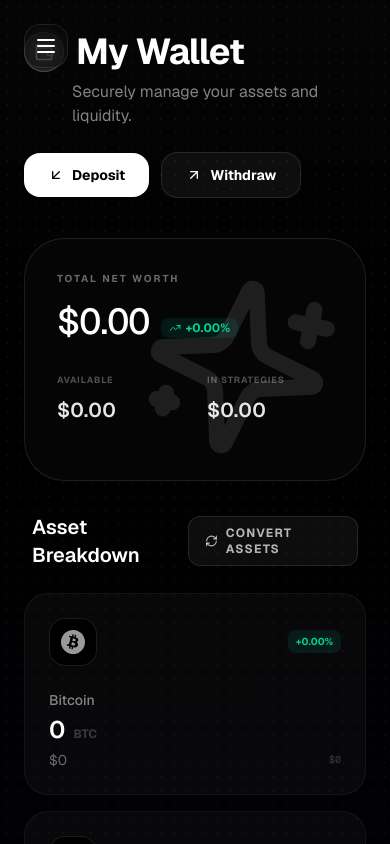
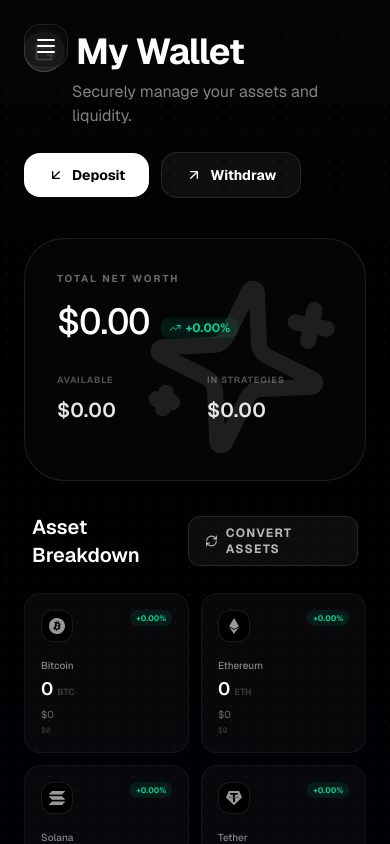
Before and after one commit to KnittyDev/AuraAI-Wallet, a Next.js app: page /dashboard/wallet in a window 390 px wide. Shown: the top 844 px of the page. Built offline with nearby package versions, Linux system fonts and the light colour scheme; no server answers.

Commit message:
ui improvements

```diff
--- a/app/dashboard/deposit/page.tsx
+++ b/app/dashboard/deposit/page.tsx
@@ -30,7 +30,7 @@ const NETWORKS: Record<string, { id: string; name: string; fee: string; time: st
     { id: "erc20", name: "ETH (ERC20)", fee: "5 USDT", time: "5 mins" },
     { id: "bep20", name: "BSC (BEP20)", fee: "0.5 USDT", time: "2 mins" },
   ],
-  btc: [{ id: "btc", name: "Bitcoin", fee: "0.0005 BTC", time: "30 mins" }],
+  btc: [{ id: "btc", name: "Bitcoin", fee: "FREE", time: "30 mins" }],
   eth: [{ id: "erc20", name: "Ethereum", fee: "0.002 ETH", time: "5 mins" }],
   sol: [{ id: "sol", name: "Solana", fee: "0.01 SOL", time: "1 min" }],
 };
--- a/app/dashboard/wallet/page.tsx
+++ b/app/dashboard/wallet/page.tsx
@@ -236,35 +236,35 @@ export default function WalletPage() {
                   </Link>
                 </div>
 
-                <div className="grid grid-cols-1 md:grid-cols-2 gap-4">
+                <div className="grid grid-cols-2 gap-3 md:gap-4">
                   {assetsWithPrices.map((asset, i) => (
                     <motion.div
                       key={asset.symbol}
                       initial={{ opacity: 0, y: 10 }}
                       animate={{ opacity: 1, y: 0 }}
                       transition={{ delay: i * 0.1 }}
-                      className="rounded-3xl border border-white/5 bg-white/[0.03] p-6 hover:bg-white/[0.06] transition-all cursor-pointer group"
+                      className="rounded-2xl md:rounded-3xl border border-white/5 bg-white/[0.03] p-4 md:p-6 hover:bg-white/[0.06] transition-all cursor-pointer group flex flex-col justify-between"
                     >
-                      <div className="flex items-center justify-between mb-6">
-                        <div className={`h-12 w-12 rounded-2xl bg-black flex items-center justify-center border border-white/10 group-hover:border-white/20 transition-colors`}>
-                          <asset.icon className={`h-6 w-6 ${asset.color}`} />
+                      <div className="flex items-start md:items-center justify-between mb-4 md:mb-6">
+                        <div className={`h-8 w-8 md:h-12 md:w-12 rounded-xl md:rounded-2xl bg-black flex items-center justify-center border border-white/10 group-hover:border-white/20 transition-colors shrink-0`}>
+                          <asset.icon className={`h-4 w-4 md:h-6 md:w-6 ${asset.color}`} />
                         </div>
-                        <span className={`text-[10px] font-bold px-2 py-1 rounded-lg ${Number(asset.change) >= 0 ? "bg-emerald-400/10 text-emerald-400" : "bg-red-400/10 text-red-400"
+                        <span className={`text-[8px] md:text-[10px] font-bold px-1.5 py-0.5 md:px-2 md:py-1 rounded-lg ${Number(asset.change) >= 0 ? "bg-emerald-400/10 text-emerald-400" : "bg-red-400/10 text-red-400"
                           }`}>
                           {Number(asset.change) >= 0 ? "+" : ""}{asset.change}%
                         </span>
                       </div>
                       <div>
-                        <h4 className="text-sm font-medium text-white/50 mb-1">{asset.name}</h4>
-                        <div className="flex items-baseline gap-2">
-                          <p className="text-2xl font-semibold text-white">{asset.balance}</p>
-                          <span className="text-xs font-bold text-white/20">{asset.symbol}</span>
+                        <h4 className="text-[10px] md:text-sm font-medium text-white/50 mb-0.5 md:mb-1 truncate">{asset.name}</h4>
+                        <div className="flex items-baseline gap-1 md:gap-2">
+                          <p className="text-lg sm:text-xl md:text-2xl font-semibold text-white truncate">{asset.balance}</p>
+                          <span className="text-[9px] md:text-xs font-bold text-white/20 shrink-0">{asset.symbol}</span>
                         </div>
-                        <div className="flex items-center justify-between mt-1">
-                          <p className="text-sm text-white/40">
+                        <div className="flex flex-col 2xl:flex-row 2xl:items-center justify-between mt-1 md:mt-2 gap-0.5">
+                          <p className="text-[10px] md:text-sm text-white/40 truncate">
                             ${new Intl.NumberFormat("en-US").format(asset.value)}
                           </p>
-                          <p className="text-[10px] text-white/20 font-mono">
+                          <p className="text-[8px] md:text-[10px] text-white/20 font-mono truncate">
                             ${asset.price.toLocaleString()}
                           </p>
                         </div>
--- a/app/dashboard/withdraw/page.tsx
+++ b/app/dashboard/withdraw/page.tsx
@@ -30,7 +30,7 @@ const NETWORKS: Record<string, { id: string; name: string; fee: string; time: st
     { id: "erc20", name: "ETH (ERC20)", fee: "12 USDT", time: "5 mins" },
     { id: "bep20", name: "BSC (BEP20)", fee: "0.8 USDT", time: "2 mins" },
   ],
-  bitcoin: [{ id: "btc", name: "Bitcoin", fee: "0.0004 BTC", time: "30 mins" }],
+  bitcoin: [{ id: "btc", name: "Bitcoin", fee: "FREE", time: "30 mins" }],
   ethereum: [{ id: "erc20", name: "Ethereum", fee: "0.003 ETH", time: "5 mins" }],
   solana: [{ id: "sol", name: "Solana", fee: "0.01 SOL", time: "1 min" }],
 };
@@ -370,8 +370,8 @@ export default function WithdrawPage() {
                     <div className="flex justify-between text-sm font-bold">
                       <span className="text-white">Receive Amount</span>
                       <span className="text-cyan-400">
-                        {amount && !isNaN(Number(amount))
-                          ? (Number(amount) - parseFloat(selectedNetwork.fee)).toFixed(selectedAsset.symbol === "BTC" ? 8 : 2)
+                        {amount && selectedNetwork
+                          ? (Number(amount) - (selectedNetwork.fee === "FREE" ? 0 : parseFloat(selectedNetwork.fee))).toFixed(selectedAsset.symbol === "BTC" ? 8 : 2)
                           : "0.00"} {selectedAsset.symbol}
                       </span>
                     </div>
--- a/components/landing/landing-footer.tsx
+++ b/components/landing/landing-footer.tsx
@@ -82,7 +82,7 @@ export function LandingFooter() {
               className="opacity-40 group-hover:opacity-100 transition-opacity"
             />
             <span className="h-4 w-[1px] bg-white/10" />
-            <span className="text-[10px] font-bold text-white/30 uppercase tracking-widest">Verified Broker</span>
+            <span className="text-[10px] font-bold text-white/30 uppercase tracking-widest">Binance infrastructure</span>
           </div>
 
           {/* EU Compliance */}
```
